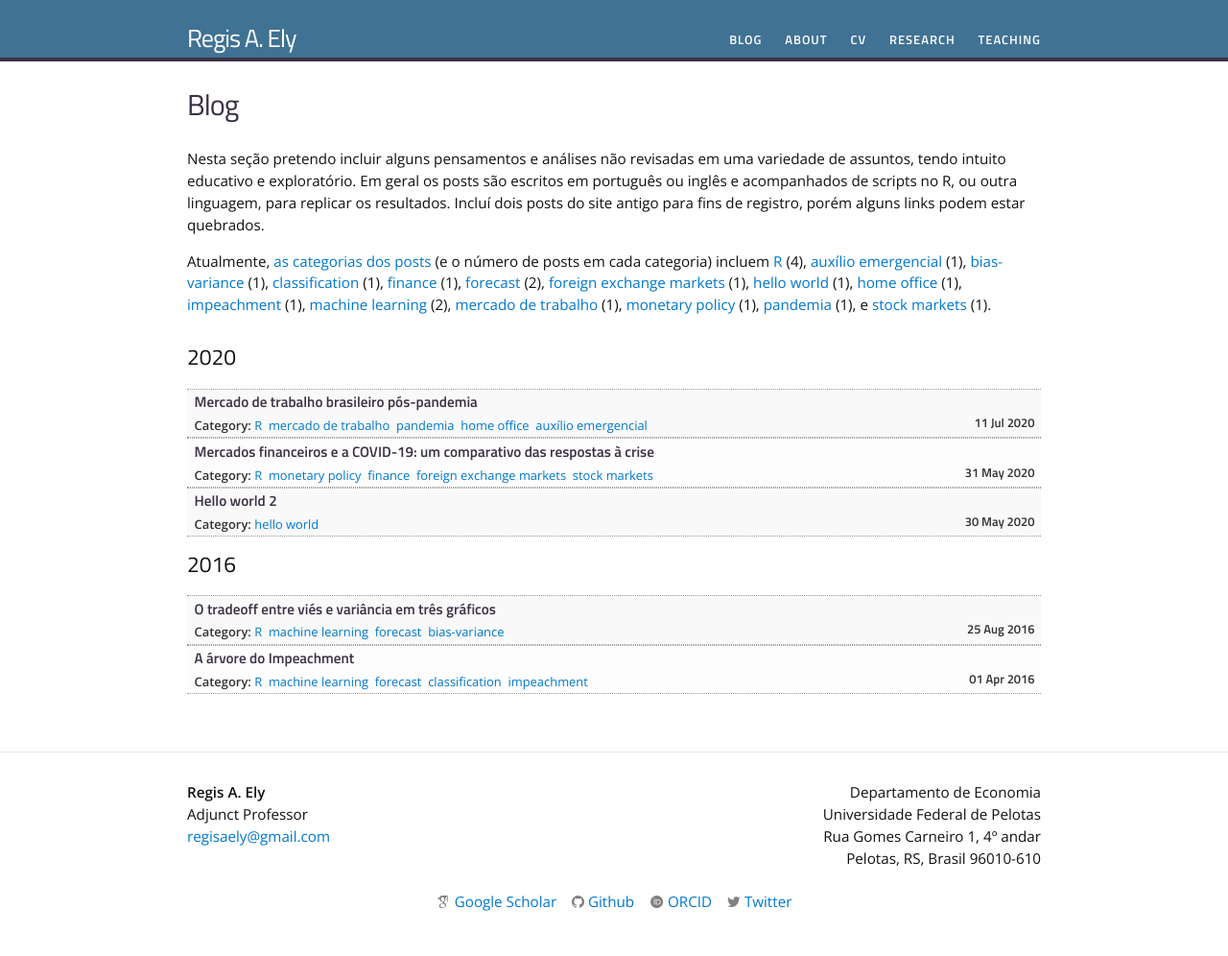
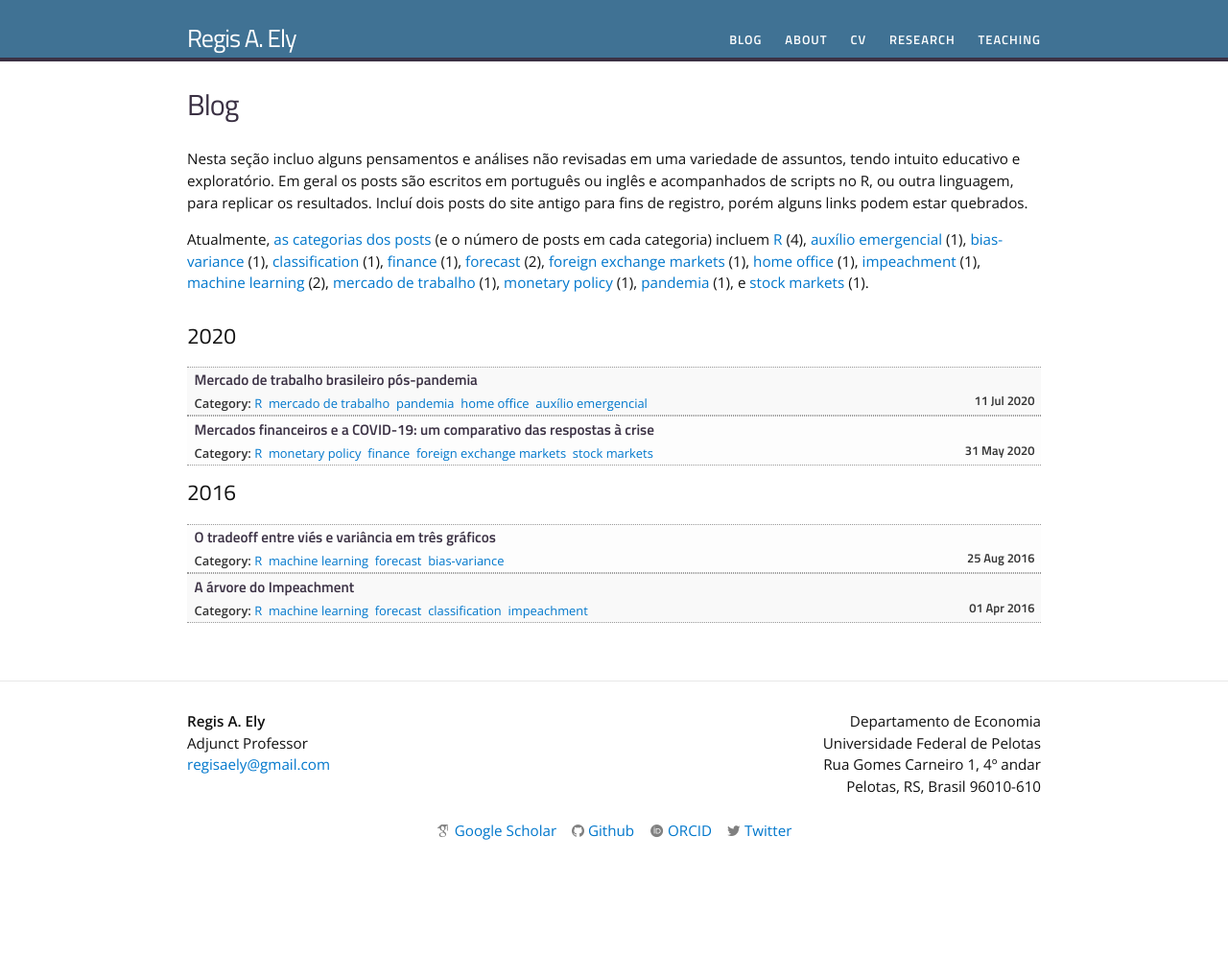
Before and after one commit to regisely/regisely.github.io, a Jekyll site: the page built from blog.md, in a window 1280 px wide. Shown: the whole page at 96% size. Built offline with Jekyll 4.4.1, drawn with Linux system fonts in a browser that asks for light colours; nearby versions of some CDN libraries; some web fonts are replaced; after the commit the page ends 922 px from its top, so only the background shows below that.

Commit message:
Update posts

````diff
--- a/_posts/2020-05-29-hello-world-2.md
+++ /dev/null
@@ -1,19 +0,0 @@
----
-layout: post
-title: "Hello world 2"
-author: "Regis"
-category: [hello world]
-date: 2020-05-30
----
-
-
-```r
-library(ggplot2)
-ggplot(data.frame(x=1, y=1), aes(x, y, label = "Hello World!")) +
-  geom_text(size = 20) +
-  theme_void()
-```
-
-<img src="/figure/source/2020-05-29-hello-world-2/hello_world-1.png" title="plot of chunk hello_world" alt="plot of chunk hello_world" style="display: block; margin: auto;" />
-
-Depois da minha tentativa frustada de manter um blog com posts regulares de análises econômicas usando o `R` em 2016, volto em 2020, em definitivo. Incluí dois posts antigos que tiveram um bom *feedback* para fins de registro. A partir de agora, a meta é tentar escrever pelo menos alguma coisa todo mês.
--- a/blog.md
+++ b/blog.md
@@ -4,7 +4,7 @@
 permalink: /blog/
 ---
 
-Nesta seção pretendo incluir alguns pensamentos e análises não revisadas em uma variedade de assuntos, tendo intuito educativo e exploratório. Em geral os posts são escritos em português ou inglês e acompanhados de scripts no R, ou outra linguagem, para replicar os resultados. Incluí dois posts do site antigo para fins de registro, porém alguns links podem estar quebrados.
+Nesta seção incluo alguns pensamentos e análises não revisadas em uma variedade de assuntos, tendo intuito educativo e exploratório. Em geral os posts são escritos em português ou inglês e acompanhados de scripts no R, ou outra linguagem, para replicar os resultados. Incluí dois posts do site antigo para fins de registro, porém alguns links podem estar quebrados.
 
 Atualmente, <a href="/categories">as categorias dos posts</a> (e o número de posts em cada categoria) incluem {% assign sorted_cats = site.categories | sort  %}{% for category in sorted_cats %}{% if forloop.last == true %}e {% endif %}<a href="/categories/#{{category[0]}}" style="font-weight:normal;"> {{category[0] | camelcase }}</a> ({{ category[1].size  }}){% if forloop.last == false %}, {% endif %}{% endfor %}.
 
````
